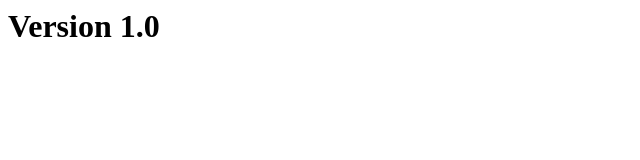
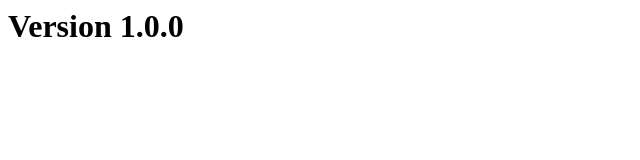
Before and after one commit to neuliuyin-new/nginxdemo, a plain HTML site: page index/index.html in a window 1280 px wide. Shown: the full height of the page, 0-640 px from the left. Drawn offline with Linux system fonts and the light colour scheme.

Commit message:
Update index.html

```diff
--- a/index/index.html
+++ b/index/index.html
@@ -1 +1 @@
-<h1>Version 1.0</h1>
+<h1>Version 1.0.0</h1>
```
